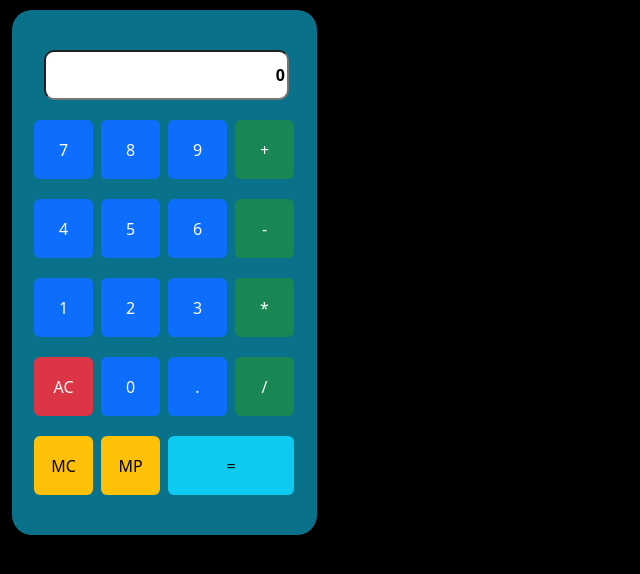
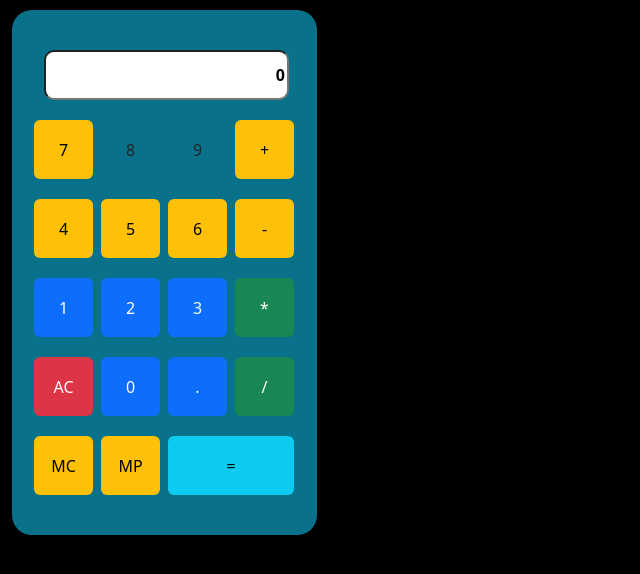
Before and after one commit to WontonLov3r/Calculator, a plain HTML site: page index.html in a window 1280 px wide. Shown: the whole page, without its empty margins (0-640 px from the left). Drawn offline with nearby package versions, Linux system fonts and the light colour scheme.

Commit message:
colored buttons

```diff
--- a/index.html
+++ b/index.html
@@ -22,17 +22,17 @@
         </div>
 
         <div class="row">
-          <button type="button" class="btn btn-primary numBut" onclick="numButPress(7)">7</button>
-          <button type="button" class="btn btn-primary numBut" onclick="numButPress(8)">8</button>
-          <button type="button" class="btn btn-primary numBut" onclick="numButPress(9)">9</button>
-          <button type="button" class="btn btn-success mathBut" onclick="mathButPress('+')">+</button>
+          <button type="button" class="btn btn-warning numBut" onclick="numButPress(7)">7</button>
+          <button type="button" class="btn bgyes numBut" onclick="numButPress(8)">8</button>
+          <button type="button" class="btn bgyes numBut" onclick="numButPress(9)">9</button>
+          <button type="button" class="btn btn-warning mathBut" onclick="mathButPress('+')">+</button>
         </div>
 
         <div class="row">
-          <button type="button" class="btn btn-primary numBut" onclick="numButPress(4)">4</button>
-          <button type="button" class="btn btn-primary numBut" onclick="numButPress(5)">5</button>
-          <button type="button" class="btn btn-primary numBut" onclick="numButPress(6)">6</button>
-          <button type="button" class="btn btn-success mathBut" onclick="mathButPress('-')">-</button>
+          <button type="button" class="btn btn-warning numBut" onclick="numButPress(4)">4</button>
+          <button type="button" class="btn btn-warning numBut" onclick="numButPress(5)">5</button>
+          <button type="button" class="btn btn-warning numBut" onclick="numButPress(6)">6</button>
+          <button type="button" class="btn btn-warning mathBut" onclick="mathButPress('-')">-</button>
         </div>
 
         <div class="row">
@@ -44,7 +44,7 @@
 
         <div class="row">
           <button type="button" class="btn btn-danger numBut" onclick="clearButPress()">AC</button>
-          <button type="button" class="btn btn-primary numBut" onclick="numButPress(8)">0</button>
+          <button type="button" class="btn btn-primary numBut" onclick="numButPress(0)">0</button>
           <button type="button" class="btn btn-primary numBut" onclick="numButPress('.')">.</button>
           <button type="button" class="btn btn-success mathBut" onclick="mathButPress('/')">/</button>
         </div>
--- a/style.css
+++ b/style.css
@@ -45,3 +45,7 @@ body {
     margin:10px 4px;
     border: none !important;
 }
+
+.bgyes {
+    background-color:rgb(9,114,138);
+}
```
